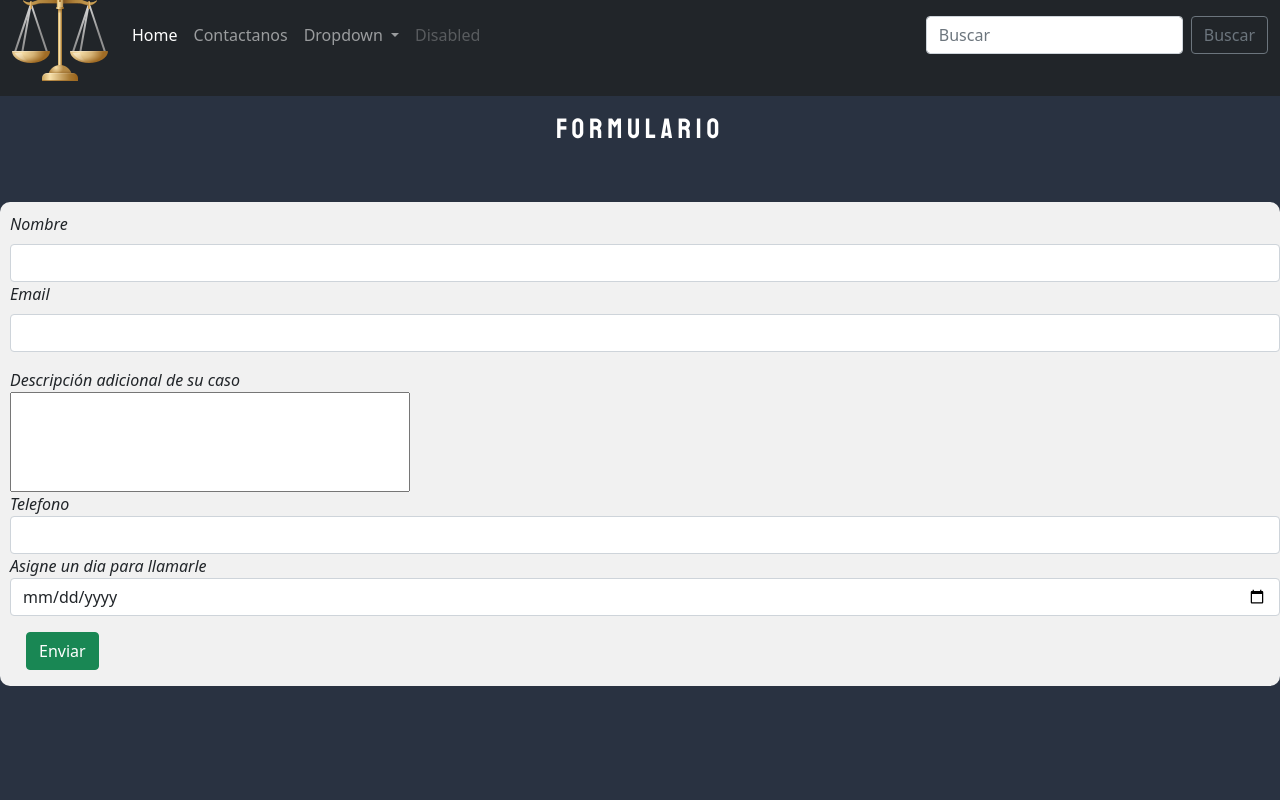
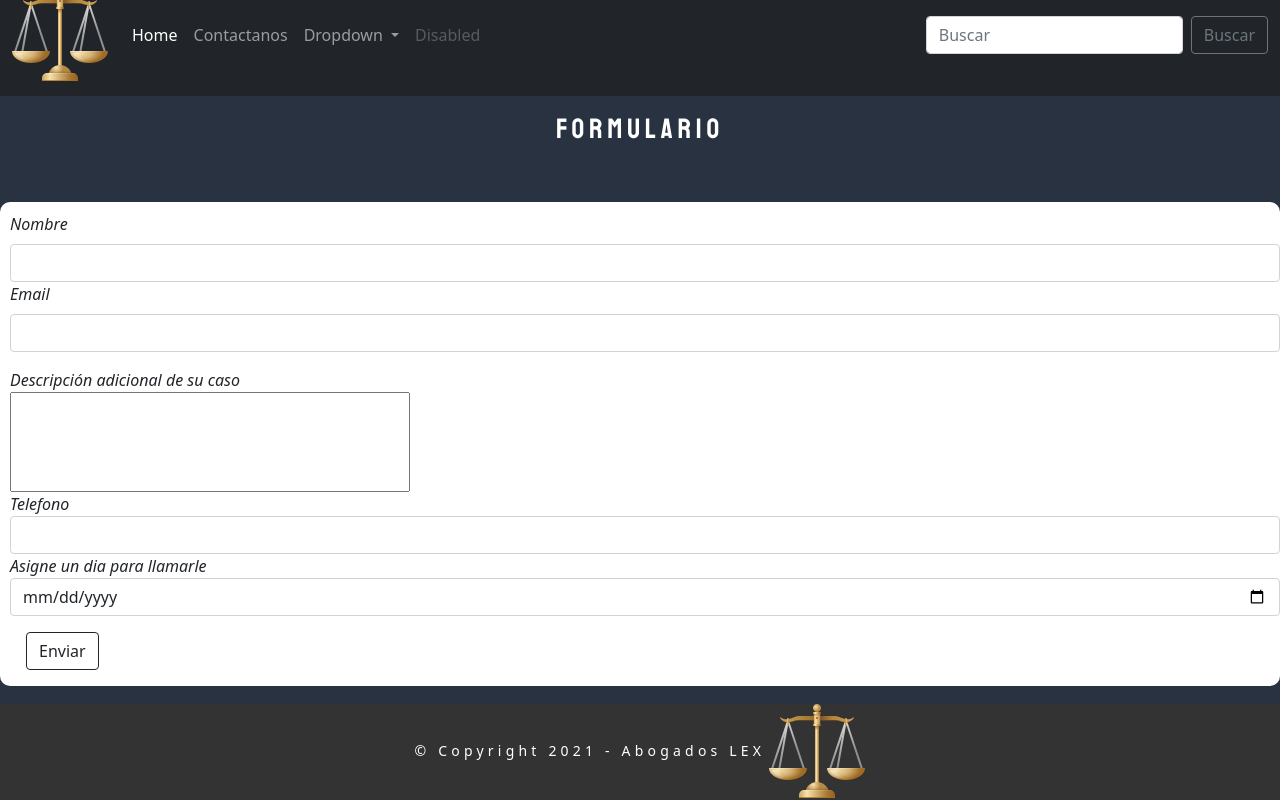
Before and after one commit to Ciosmo/prototipo, a plain HTML site: page contactanos.html in a window 1280 px wide. Drawn offline with nearby package versions, Linux system fonts and the light colour scheme.

Commit message:
cambios visuales a contactanos

```diff
--- a/contactanos.html
+++ b/contactanos.html
@@ -90,11 +90,16 @@
                     <input class="form-control" type="date" id="fecha" name="fecha">
                 </div>
                 <div id="boton-ql" class="col-md-12 ">
-                    <button type="submit" class="btn btn-success">Enviar</button>
+                    <button type="button" class="btn btn-outline-dark">Enviar</button>
                 </div>
             </form>
         </div>
     </main>
+    <footer>
+        <small id="copyright">&copy; Copyright 2021 - Abogados LEX</small>
+        <img src="resources/logo.png" alt="">
+    </footer>
+
 <script>
     $(document).ready(function () {
         $("#formulario").validate({
--- a/style.css
+++ b/style.css
@@ -33,7 +33,7 @@ nav{
 }
 
 .estilo{
-  margin-top: 3.5em;
+    margin-top: 3.5em;
     display: flex;
     align-content: center;
     justify-content: center;
@@ -46,7 +46,7 @@ label.error{
 #formulario{
     width: 80em;
     display: inline-block;
-    background-color: #F1F1F1;
+    background-color: #fff;
     font-style: italic;
     border-radius: 0.625em;
     padding-left: 0.625em;
```
